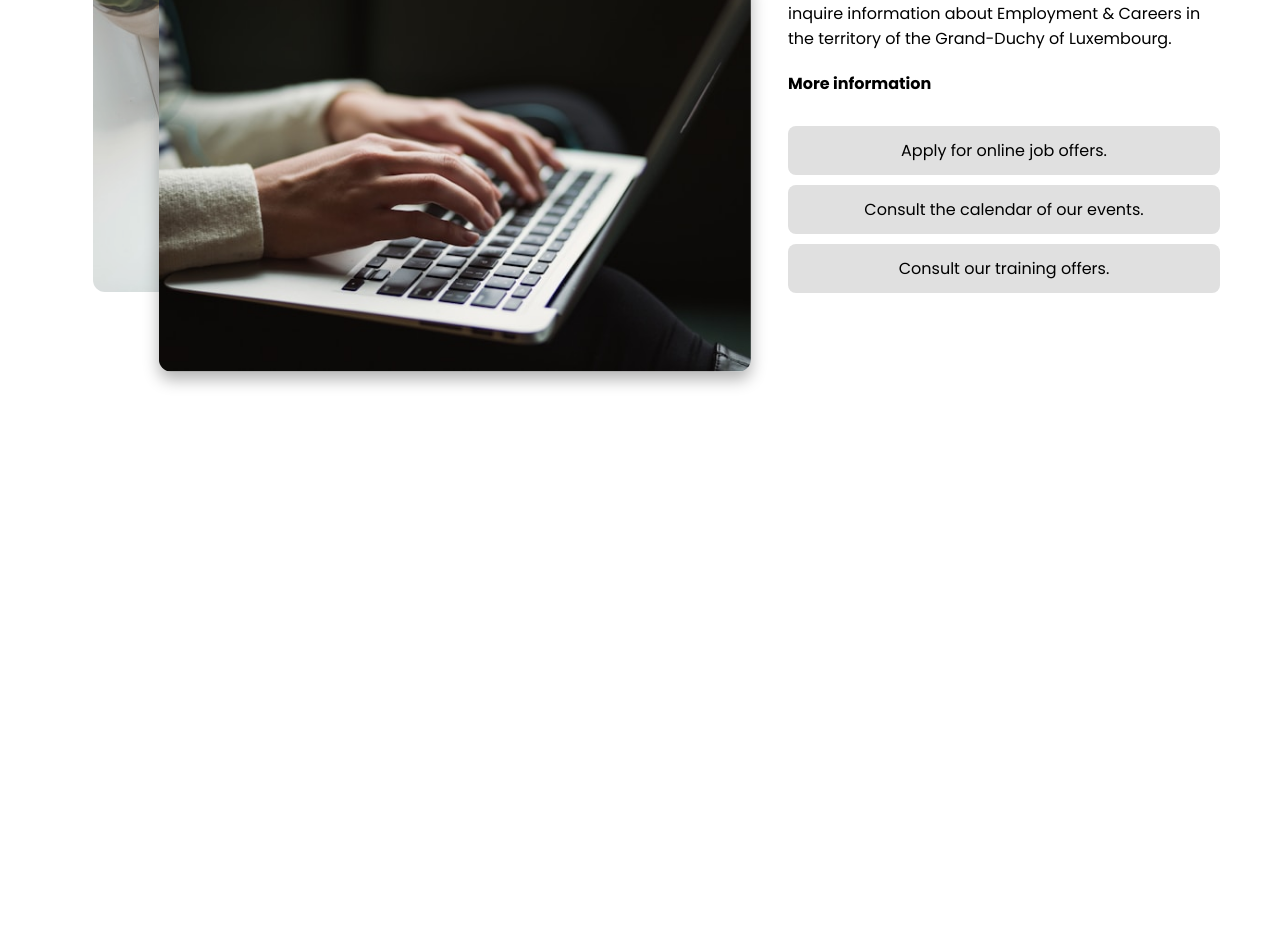
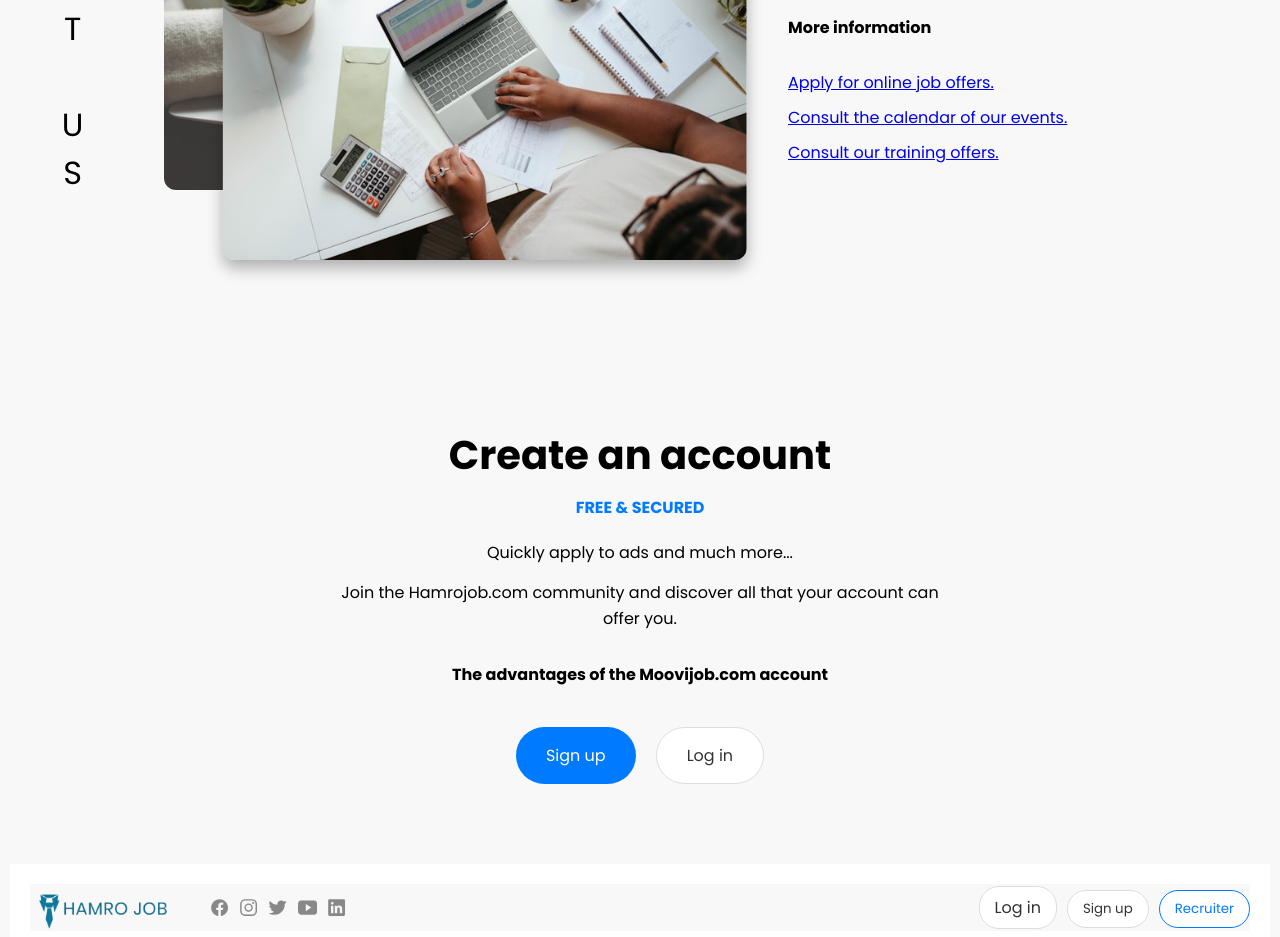
Before and after one commit to SamirShrestha332/FYP, a React (Vite) app in the folder HamroJob/: page / in a window 1280 px wide. Shown: the part 1860-2797 px from the top of the page. Before the commit the page ends 2365 px from the top, so only its background shows below. Built offline with nearby package versions, Linux system fonts and the light colour scheme.

Commit message:
🎨 Stype (Home): Completing  homepage and changes in the style as well

```diff
--- a/HamroJob/src/App.css
+++ b/HamroJob/src/App.css
@@ -4,4 +4,5 @@
   padding: 0px;
   box-sizing: border-box;
   font-family: "Poppins", serif;
+  background-color: #f8f8f8; /* Light background */
 }
--- a/HamroJob/src/component/Homepage.css
+++ b/HamroJob/src/component/Homepage.css
@@ -14,9 +14,13 @@
   justify-content: space-between;
   position:sticky;
   top: 0px;
-  background-color: white;
+  background-color: #f8f8f8; /* Light background */
   z-index: 2;
 }
+.nav-controls button {
+  box-shadow: 0px 5px 10px gray;
+}
+
 nav{
 
   width: 40%;
@@ -141,11 +145,13 @@ nav{
   .hero h1 {
     font-size: 3rem; /* Adjust font size as needed */
     margin-bottom: 20px;
+
   }
 
   .hero p {
     font-size: 1.2rem; /* Adjust font size as needed */
     margin-bottom: 30px;
+
   }
 
   .search-bar {
@@ -260,6 +266,11 @@ nav{
   padding: 20px; /* Add some padding around the section */
   text-align: center; /* Center the heading and paragraph */
 }
+.jobsection .Heading{
+  font-size:3rem;
+  font-weight: 400px;
+
+}
 
 .job_container {
   display: grid;
@@ -357,7 +368,7 @@ nav{
 
   text-align: left;
   margin-top: 40px;
-  min-height: 100vh;
+  min-height: 80vh;
   border: none;
 }
 
@@ -432,13 +443,27 @@ nav{
 .buttons-container button:hover {
   background-color: #d0d0d0;
 }
+.AboutUs_title{
+  font-size: 2rem;
+  margin-bottom: 20px;
+  display: flex;
+  justify-content: center;
+  align-items: center;
+  font-weight:400;
+  flex-direction: column;
 
+
+}
 /* Media query for smaller screens */
 @media (max-width: 768px) {
   .About_us_section {
       flex-direction: column;
       align-items: stretch;
       padding: 20px;
+  }
+  .AboutUs_title{
+  flex-direction: row;
+ letter-spacing: 4px;
   }
   .image-section-aboutus {
     max-width: 100%;
@@ -476,6 +501,10 @@ nav{
       padding: 30px;
       height: auto;
   }
+  .AboutUs_title{
+    flex-direction: row;
+   letter-spacing: 4px;
+    }
 
   .image-section-aboutus {
       max-width: 60%;
@@ -516,3 +545,285 @@ nav{
   }
 
   }
+
+
+.create-account-section {
+  display: flex;
+  justify-content: center;
+  align-items: center;
+  padding: 80px 20px;
+  background-color: #f8f8f8; /* Light background */
+}
+
+.create-account-content {
+  text-align: center;
+  max-width: 600px;
+}
+
+.create-account-title {
+  font-size: 2.5rem;
+
+  margin-bottom: 10px;
+}
+
+.create-account-free {
+  color: #007bff; /* Pink */
+  margin-bottom: 20px;
+  font-weight: bold;
+}
+
+.create-account-description {
+  margin-bottom: 15px;
+  line-height: 1.6;
+}
+
+.create-account-advantages {
+  margin-top: 30px;
+  font-weight: bold;
+}
+
+.create-account-buttons {
+  display: flex;
+  justify-content: center;
+  margin-top: 40px;
+}
+
+.create-account-signup,
+.create-account-login {
+  padding: 15px 30px;
+  border-radius: 30px;
+  font-size: 1rem;
+  cursor: pointer;
+  border: none;
+  margin: 0 10px;
+}
+
+.create-account-signup {
+  background-color: #007bff; /* Pink */
+  color: white;
+}
+
+.create-account-login {
+  background-color: white;
+  color: #333;
+  border: 1px solid #ddd;
+}
+
+/* Responsive adjustments */
+@media (max-width: 768px) {
+  .create-account-title {
+    font-size: 2rem;
+  }
+
+  .create-account-buttons {
+    flex-direction: column;
+    align-items: center;
+  }
+
+  .create-account-signup,
+  .create-account-login {
+    margin: 10px 0;
+  }
+}
+
+.create-account-section {
+  display: flex;
+  justify-content: center;
+  align-items: center;
+  padding: 80px 20px;
+  background-color: #f8f8f8; /* Light background */
+}
+
+.create-account-content {
+  text-align: center;
+  max-width: 600px;
+}
+
+.create-account-title {
+  font-size: 2.5rem;
+
+  margin-bottom: 10px;
+}
+
+.create-account-free {
+  color: #007bff; /* Pink */
+  margin-bottom: 20px;
+  font-weight: bold;
+}
+
+.create-account-description {
+  margin-bottom: 15px;
+  line-height: 1.6;
+}
+
+.create-account-advantages {
+  margin-top: 30px;
+  font-weight: bold;
+}
+
+.create-account-buttons {
+  display: flex;
+  justify-content: center;
+  margin-top: 40px;
+}
+
+.create-account-signup,
+.create-account-login {
+  padding: 15px 30px;
+  border-radius: 30px;
+  font-size: 1rem;
+  cursor: pointer;
+  border: none;
+  margin: 0 10px;
+}
+
+.create-account-signup {
+  background-color: #007bff; /* Pink */
+  color: white;
+}
+
+.create-account-login {
+  background-color: white;
+  color: #333;
+  border: 1px solid #ddd;
+}
+
+/* Responsive adjustments */
+@media (max-width: 768px) {
+  .create-account-title {
+    font-size: 2rem;
+  }
+
+  .create-account-buttons {
+    flex-direction: column;
+    align-items: center;
+  }
+
+  .create-account-signup,
+  .create-account-login {
+    margin: 10px 0;
+  }
+}
+
+
+
+.footer {
+  background-color: white; /* White background */
+  color: #333; /* Dark text */
+  padding: 20px;
+  font-size: 0.9rem;
+}
+
+.footer-top {
+  display: flex;
+  justify-content: space-between;
+  align-items: center;
+  margin-bottom: 20px;
+}
+
+.footer-logo {
+  display: flex;
+  align-items: center;
+}
+
+.footer-logo .Logo {
+  width: 150px; /* Adjust logo size */
+  margin-right: 20px;
+}
+
+.social-icons {
+  display: flex;
+}
+
+.social-icons ion-icon {
+  font-size: 1.2rem;
+  margin-left: 10px;
+  color: #888; /* Light gray icons */
+  cursor: pointer;
+}
+
+.footer-actions button {
+  padding: 8px 15px;
+  border: 1px solid #ddd; /* Light border */
+  border-radius: 20px;
+  background-color: white;
+  color: #333;
+  margin-left: 10px;
+  cursor: pointer;
+}
+
+.footer-actions .recruiter-button {
+  border-color: #007bff; /* Blue border for recruiter button */
+  color: #007bff;
+}
+
+.footer-bottom {
+  display: flex;
+  justify-content: space-between;
+  align-items: center;
+  padding-top: 10px;
+  border-top: 1px solid #eee; /* Light border */
+}
+
+.footer-links a {
+  text-decoration: none;
+  color: #333;
+  margin-right: 15px;
+}
+
+.copyright {
+  color: #888;
+}
+
+/* Responsive adjustments */
+@media (max-width: 768px) {
+  .footer-top {
+    flex-direction: column;
+    align-items: flex-start; /* Align items to the left */
+  }
+
+  .footer-logo {
+    margin-bottom: 15px; /* Add space below logo */
+  }
+
+  .social-icons {
+    margin-bottom: 15px; /* Add space below social icons */
+  }
+
+  .footer-actions {
+    flex-direction: column; /* Stack buttons vertically */
+    align-items: flex-start; /* Align buttons to the left */
+  }
+
+  .footer-actions button {
+    margin-left: 0; /* Remove left margin from buttons */
+    margin-bottom: 10px; /* Add space below each button */
+  }
+
+  .footer-bottom {
+    flex-direction: column;
+    align-items: flex-start; /* Align links and copyright to the left */
+  }
+
+  .footer-links {
+    margin-bottom: 10px;
+  }
+
+  .footer-links a {
+    margin-right: 0; /* Remove right margin from links */
+    margin-bottom: 5px; /* Add space below each link */
+    display: block; /* Make links stack vertically */
+  }
+}
+
+.social-icons ion-icon {
+  font-size: 1.2rem;
+  margin-left: 10px;
+  color: #888; /* Light gray icons */
+  cursor: pointer;
+  transition: color 0.3s ease; /* Add a transition for smooth hover effect */
+}
+
+.social-icons ion-icon:hover {
+  color: var(--icon-color); /* Use the CSS variable for hover color */
+}
--- a/HamroJob/src/component/Homepage.jsx
+++ b/HamroJob/src/component/Homepage.jsx
@@ -91,7 +91,7 @@ function Homepage() {
         </section>
 
         <div className="jobsection">
-          <h1>Find your Job</h1>
+          <p className="Heading">Find your Job</p>
           <p>More than 100 job offers are waiting for you, open-up yourself to a new world of opportunities.</p>
           <div className="job_container">
         {jobs.map((job, index) => (
@@ -114,36 +114,96 @@ function Homepage() {
         </div>
 
          <div className="About_us_section">
+         <div className="AboutUs_title">
+          <p>A</p>
+          <p>B</p>
+          <p>O</p>
+          <p>U</p>
+          <p>T</p>
+          <br/>
+          <p>U</p>
+          <p>S</p>
+
+         </div>
 
             <div className="image-section-aboutus">
+            <img src={heroimage2} alt="Workplace Scene 2" />
+                <img src={heroimage1} alt="Workplace Scene 1" />
 
-                <img src={heroimage1} alt="Workplace Scene 1" />
-                <img src={heroimage2} alt="Workplace Scene 2" />
             </div>
             <div className="side-container">
                 <div className="title-container">
-                    <h1>MOOVIjob</h1>
+                    <h1 >Hamrojob</h1>
                 </div>
                 <div className="description-container">
                     <p>
-                        Moovijob.com is a privileged partner if you want to inquire information about Employment & Careers in the territory of the Grand-Duchy of Luxembourg.
+                        HamroJob.com is a privileged partner if you want to inquire information about Employment .
                     </p>
                 </div>
                 <div className="more-info-label">
                     <strong>More information</strong>
                 </div>
                 <div className="buttons-container">
-                    <button>Apply for online job offers.</button>
-                    <button>Consult the calendar of our events.</button>
-                    <button>Consult our training offers.</button>
+                    <a href="#">Apply for online job offers.</a>
+                    <a href="#">Consult the calendar of our events.</a>
+                    <a href="#">Consult our training offers.</a>
                 </div>
             </div>
         </div>
 
-        <div className="create-account"></div>
+        <div className="create-account-section">
+          <div className="create-account-content">
+            <h2 className="create-account-title">Create an account</h2>
+            <p className="create-account-free">FREE & SECURED</p>
+            <p className="create-account-description">Quickly apply to ads and much more...</p>
+            <p className="create-account-description">Join the Hamrojob.com community and discover all that your account can offer you.</p>
+            <p className="create-account-advantages">The advantages of the Moovijob.com account</p>
+            <div className="create-account-buttons">
+              <button className="create-account-signup" onClick={handleSignUpClick}>Sign up</button>
+              <button className="create-account-login" onClick={handleLoginClick}>Log in</button>
+            </div>
+          </div>
+        </div>
+
+      </div>
 
 
+
+
+
+<div className="footer">
+  <div className="footer-top">
+    <div className="footer-logo">
+      <img className="Logo" src="/src/assets/Logo.png" alt="Moovijob Logo" />
+      <div className="social-icons">
+        <ion-icon name="logo-facebook"></ion-icon>
+        <ion-icon name="logo-instagram"></ion-icon>
+        <ion-icon name="logo-twitter"></ion-icon>
+        <ion-icon name="logo-youtube"></ion-icon>
+        <ion-icon name="logo-linkedin"></ion-icon>
       </div>
+    </div>
+    <div className="footer-actions">
+      <button className="login-button">Log in</button>
+      <button className="signup-button">Sign up</button>
+      <button className="recruiter-button">Recruiter</button>
+    </div>
+  </div>
+  <div className="footer-bottom">
+    <div className="footer-links">
+      <a href="#">Français</a>
+      <a href="#">English</a>
+      <a href="#">Deutsch</a>
+      <a href="#">Contact us</a>
+      <a href="#">Partners</a>
+      <a href="#">Legal Information</a>
+      <a href="#">Cookies parameters</a>
+    </div>
+    <p className="copyright">&copy; All rights reserved Hamrojob.com</p>
+  </div>
+</div>
+
+
     </div>
   );
 }
```
